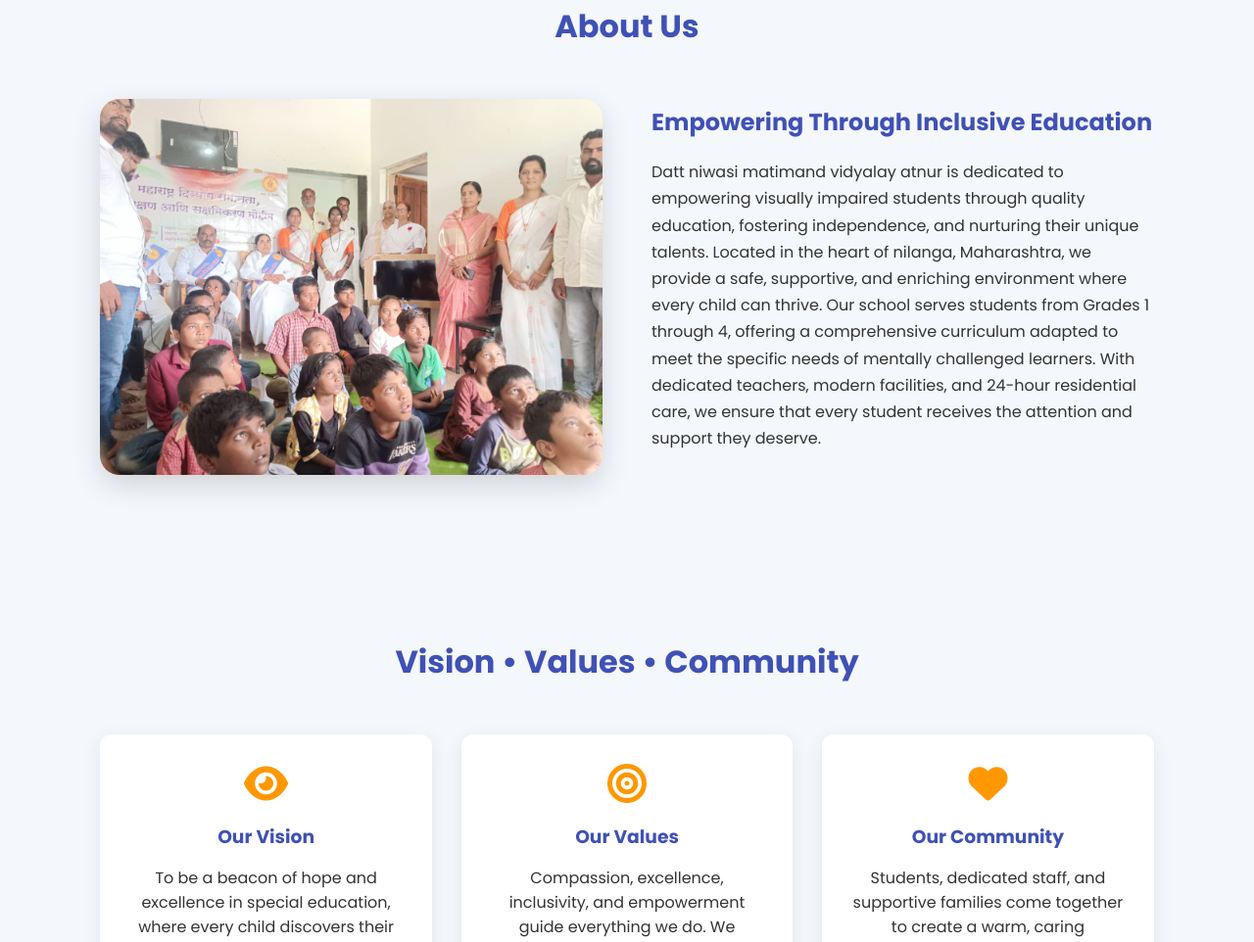
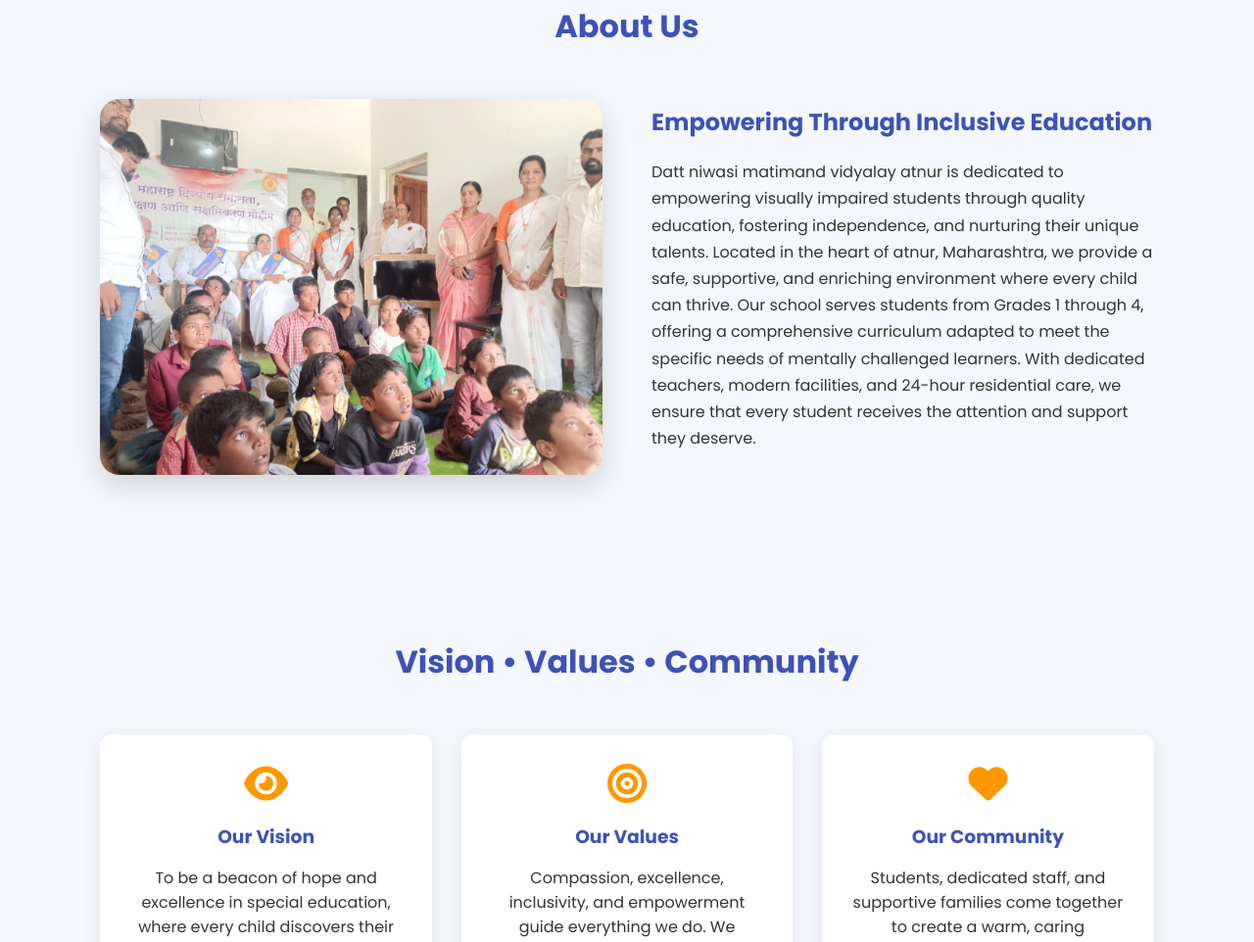
Before and after one commit to devvipinkumar2/D.N.M-vidyalay, a plain HTML site: page index.html in a window 1280 px wide. Shown: the part 877-1839 px from the top of the page at 98% size. Drawn offline with Linux system fonts and the light colour scheme.

Commit message:
Changed about us text

```diff
--- a/index.html
+++ b/index.html
@@ -449,7 +449,7 @@ document.addEventListener("DOMContentLoaded", function () {
 <div class="about-content">
 <h3>Empowering Through Inclusive Education</h3>
 <p>
-Datt niwasi matimand vidyalay atnur is dedicated to empowering visually impaired students through quality education, fostering independence, and nurturing their unique talents. Located in the heart of nilanga, Maharashtra, we provide a safe, supportive, and enriching environment where every child can thrive. Our school serves students from Grades 1 through 4, offering a comprehensive curriculum adapted to meet the specific needs of mentally challenged learners. With dedicated teachers, modern facilities, and 24-hour residential care, we ensure that every student receives the attention and support they deserve.
+Datt niwasi matimand vidyalay atnur is dedicated to empowering visually impaired students through quality education, fostering independence, and nurturing their unique talents. Located in the heart of atnur, Maharashtra, we provide a safe, supportive, and enriching environment where every child can thrive. Our school serves students from Grades 1 through 4, offering a comprehensive curriculum adapted to meet the specific needs of mentally challenged learners. With dedicated teachers, modern facilities, and 24-hour residential care, we ensure that every student receives the attention and support they deserve.
 </p>
 
 
```
